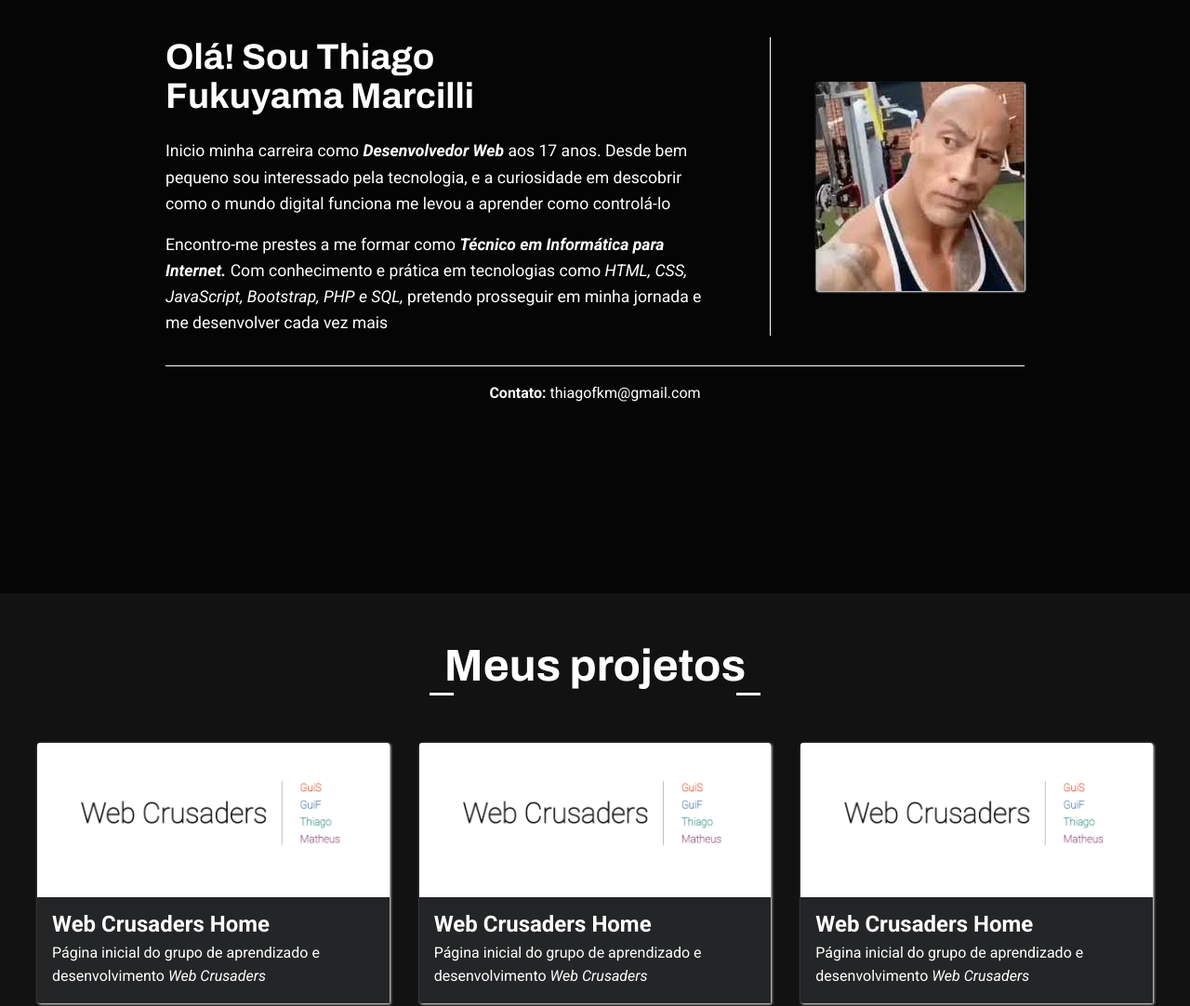
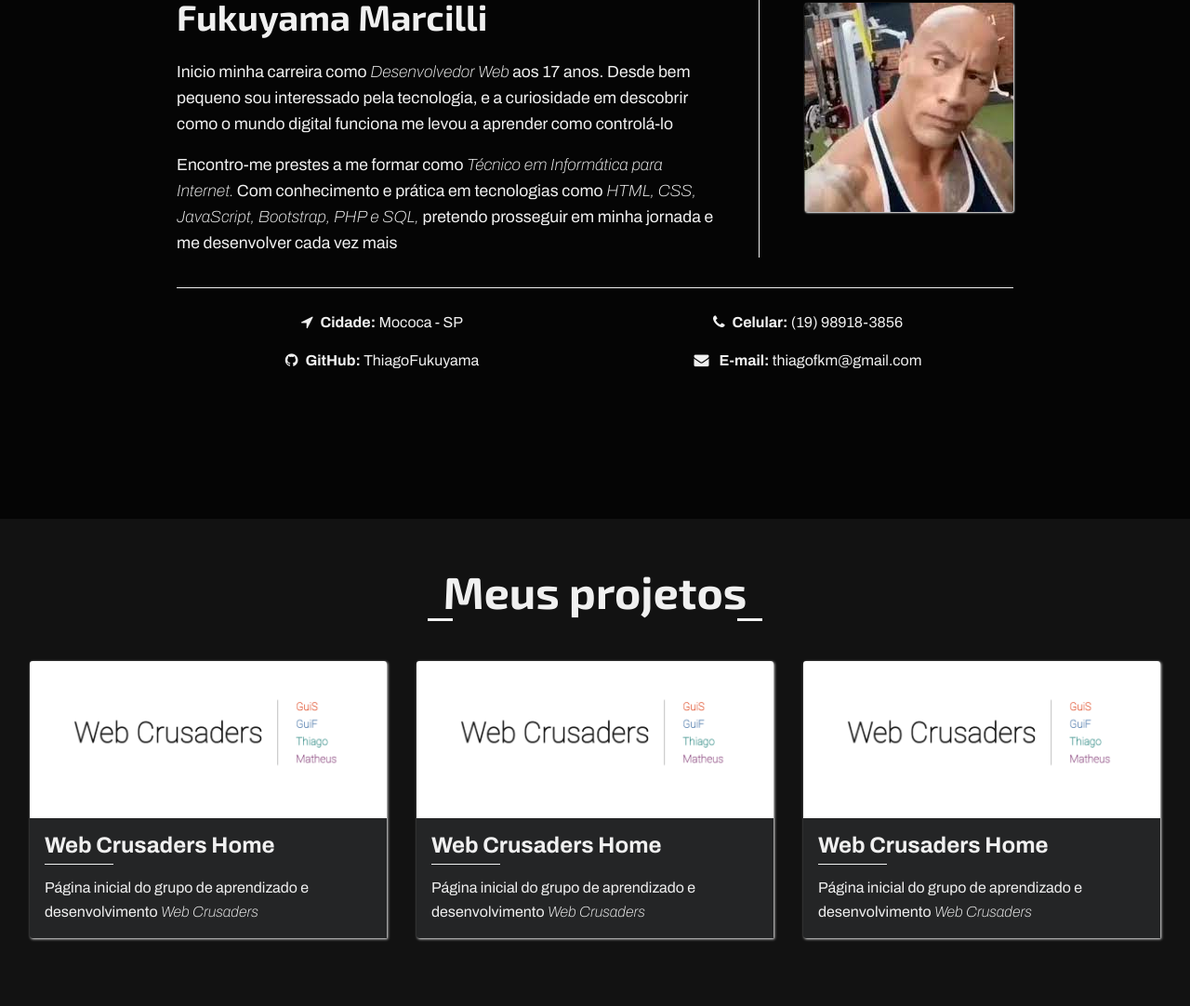
Before and after one commit to ThiagoFukuyama/old-portfolio, a plain HTML site: page index.html in a window 1280 px wide. Shown: the part 962-2044 px from the top of the page at 93% size. Drawn offline with Linux system fonts and the light colour scheme.

Commit message:
01/07/2022

```diff
--- a/assets/css/main.css
+++ b/assets/css/main.css
@@ -1,14 +1,14 @@
-@import url("https://fonts.googleapis.com/css2?family=Roboto:ital,wght@0,100;0,300;0,400;0,500;0,700;0,900;1,100;1,300;1,400;1,500;1,700;1,900&display=swap");
 @import url("https://fonts.googleapis.com/css2?family=Archivo:ital,wght@0,300;0,400;0,500;0,600;0,700;1,100&family=Lobster&family=Montserrat&display=swap");
+@import url('https://fonts.googleapis.com/css2?family=Exo+2:ital,wght@0,100;0,200;0,300;0,400;0,500;0,600;0,700;0,800;0,900;1,100;1,200;1,300;1,400;1,500;1,600;1,700;1,800;1,900&display=swap');
 
 /* -----------------------------------------
 ESTILOS GERAIS E RESETS
 ----------------------------------------- */
 
 :root {
-  --ff-primary: "Roboto", sans-serif;
-  --ff-accent: "Archivo", sans-serif;
-  --color-primary: white;
+  --ff-primary: "Archivo", sans-serif;
+  --ff-accent: "Exo 2", sans-serif;
+  --color-primary: rgb(240, 240, 240);
   --color-secondary: black;
 }
 
@@ -56,7 +56,7 @@ img {
 }
 
 section {
-  min-height: 100vh;
+  min-height: 95vh;
   min-width: 100%;
   padding-block: 2.5rem;
   padding-inline: 1.5rem;
@@ -64,22 +64,19 @@ section {
 
 .container {
   width: 100%;
-  max-width: 2000px;
+  max-width: 1600px;
   margin: 0 auto;
+}
+
+.sobre-mim .container {
+  max-width: 1000px;
 }
 
 .text-center {
   text-align: center;
 }
 
-.title {
-  position: relative;
-  font-size: clamp(2rem, 3vw, 3rem);
-  width: 50%;
-  margin-inline: auto;
-  margin-bottom: 3rem;
-  font-weight: 400;
-}
+
 
 .color-primary {
   color: var(--color-primary);
@@ -87,6 +84,10 @@ section {
 
 .color-secondary {
   color: var(--color-secondary);
+}
+
+.fa {
+  margin-right: 0.5rem !important;
 }
 
 
@@ -129,7 +130,7 @@ LAYOUT
 .meu-nome {
   position: relative;
   font-family: var(--ff-accent);
-  font-size: clamp(2.625rem, 6vw, 5rem);
+  font-size: clamp(3rem, 6vw, 5rem);
   text-transform: uppercase;
   letter-spacing: 2px;
   z-index: 3;
@@ -219,33 +220,42 @@ LAYOUT
 .btn-group {
   display: flex;
   flex-direction: column;
-  gap: 0.75rem;
+  gap: 0.5rem;
   margin-top: 1.5rem;
 }
 
 .btn {
-  width: 100%;
+  min-width: fit-content;
+  text-align: center;
+  text-transform: uppercase;
   padding-block: 0.5em;
   padding-inline: 1.25em;
-  text-align: center;
   font-family: var(--ff-accent);
   font-size: 1.1rem;
-  background-color: transparent;
-  border: 1px solid var(--color-primary);
   border-radius: 2px;
+  background-color: var(--btn-color);
+  border: 1px solid var(--btn-color);
 }
 
-.btn:hover,
-.btn:focus {
-  outline: 0;
-  text-decoration: underline;
+.btn--primary {
+  --btn-color: #7a7a7a;
+  transition: background-color 100ms ease-in,
+              border 100ms ease-in;
+}
+
+.btn--primary:hover,
+.btn--primary:focus {
+  --btn-color: #616161;
 }
 
 .btn--alt {
-  --btn-color: #7e7e7e;
+  --btn-color: transparent;
+  border: 1px solid var(--color-primary);
+}
 
-  background-color: var(--btn-color);
-  border: 1px solid var(--btn-color);
+.btn--alt:hover,
+.btn--alt:focus {
+  text-decoration: underline;
 }
 
 
@@ -261,7 +271,8 @@ LAYOUT
   display: flex;
   flex-direction: column;
   align-items: center;
-  gap: 2.5rem;
+  max-width: 900px;
+  gap: 1.5rem;
 }
 
 .sobre-mim__text {
@@ -269,7 +280,7 @@ LAYOUT
 }
 
 .sobre-mim__title {
-  font-size: clamp(1.75rem, 3vw, 3rem);
+  font-size: clamp(2rem, 3vw, 3rem);
   margin-bottom: 1.5rem;
   font-family: var(--ff-accent);
 }
@@ -285,21 +296,26 @@ LAYOUT
   box-shadow: 1px 1px 2px white;
 }
 
-.email {
-  display: flex;
-  align-items: center;
-  justify-content: center;
+.contato {
+  display: grid;
+  justify-items: center;
+  grid-template-columns: repeat(2, 1fr);
+  gap: 1rem;
+  margin-inline: auto;
   margin-top: 2rem;
-  padding-top: 1rem;
-  margin-inline: auto;
+  padding-top: 1.5rem;
   color: var(--color-primary);
-  max-width: fit-content;
+  min-width: 90%;
   border-top: 1px solid var(--color-primary);
 }
 
-.email > a:hover,
-.email > a:focus {
-  color: gray;
+.contato > * {
+  transition: color 200ms;
+}
+
+.contato > *:hover,
+.contato > *:focus {
+  color: rgb(146, 146, 146);
 }
 
 
@@ -315,7 +331,7 @@ LAYOUT
   max-width: fit-content;
   margin-inline: auto;
   margin-bottom: 2.5rem;
-  font-size: clamp(2.25rem, 4vw, 3rem);
+  font-size: clamp(2.5rem, 4vw, 3rem);
   font-family: var(--ff-accent);
 }
 
@@ -324,7 +340,7 @@ LAYOUT
   grid-template-columns: 1fr 1fr 1fr;
   width: 100%;
   gap: 2rem;
-  padding: 1rem;
+  padding: 0.5rem;
 }
 
 .card {
@@ -337,26 +353,26 @@ LAYOUT
   box-shadow: 1px 1px 3px var(--color-primary);
 }
 
-.card__backdrop {
-  opacity: 0;
-  pointer-events: none;
-  display: grid;
-  place-items: center;
+.card::before {
+  content: "";
   position: absolute;
   inset: 0;
-  width: 100%;
-  height: 100%;
-  background-color: rgba(0, 0, 0, 0.6);
-  font-size: 1.75rem;
-  font-family: var(--ff-accent);
-  transition: 250ms;
+  min-width: 100%;
+  min-height: 100%;
+  z-index: 2;
+  background-color: var(--color-secondary);
+  opacity: 0;
+  transition: opacity 400ms;
 }
 
-@media (hover: hover) {
-  .card:hover .card__backdrop {
-    opacity: 1;
-    pointer-events: all;
-  }
+.card:hover::before,
+.card:focus-within::before {
+  opacity: 0.3;
+  pointer-events: none;
+}
+
+.card > a {
+  display: block;
 }
 
 .card__img {
@@ -368,7 +384,20 @@ LAYOUT
 }
 
 .card__title {
-  margin-bottom: 0.25rem;
+  position: relative;
+  margin-bottom: 0.75rem;
+  max-width: fit-content;
+  padding-bottom: 0.5rem;
+}
+
+.card__title::before {
+  content: "";
+  position: absolute;
+  bottom: 0;
+  left: 0;
+  width: 30%;
+  height: 1px;
+  background-color: var(--color-primary);
 }
 
 
@@ -390,6 +419,13 @@ footer {
 RESPONSIVIDADE
 ----------------------------------------- */
 
+@media all and (max-width: 560px) {
+  .contato {
+    grid-template-columns: 1fr;
+    font-size: 0.925rem;
+  }
+}
+
 @media all and (min-width: 860px) {
   .btn-group {
     flex-direction: row;
@@ -402,7 +438,6 @@ RESPONSIVIDADE
 
   .sobre-mim__box {
     flex-direction: row;
-    max-width: 50%;
     margin-inline: auto;
     gap: 3rem;
   }
@@ -416,7 +451,7 @@ RESPONSIVIDADE
     border-right: 1px solid var(--color-primary);
   }
 
-  .email {
+  .contato {
     max-width: 50%;
   }
 }
@@ -427,15 +462,6 @@ RESPONSIVIDADE
   }
 }
 
-@media all and (min-width: 860px) and (max-width: 1440px) {
-  .sobre-mim__box {
-    max-width: 75%;
-  }
-
-  .email {
-    max-width: 75%;
-  }
-}
 
 @media all and (max-width: 1110px) {
   .cards-container {
--- a/index.html
+++ b/index.html
@@ -6,9 +6,14 @@
   <meta name="viewport" content="width=device-width, initial-scale=1.0" />
   <meta http-equiv="X-UA-Compatible" content="ie=edge" />
   <title>Thiago Fukuyama | Portfólio</title>
+  <!-- FONT AWESOME -->
+  <link rel="stylesheet" href="https://cdnjs.cloudflare.com/ajax/libs/font-awesome/4.7.0/css/font-awesome.css" integrity="sha512-5A8nwdMOWrSz20fDsjczgUidUBR8liPYU+WymTZP1lmY9G6Oc7HlZv156XqnsgNUzTyMefFTcsFH/tnJE/+xBg==" crossorigin="anonymous" referrerpolicy="no-referrer" />
+  <!-- FAVICON -->
   <link rel="icon" type="image/x-icon" href="favicon.png">
+  <!-- CSS -->
   <link rel="stylesheet" href="./assets/css/main.css" />
   <link rel="stylesheet" href="./assets/css/animations.css">
+  <!-- JS -->
   <script src="./assets/js/script.js" defer></script>
 </head>
 
@@ -22,17 +27,20 @@
       <div class="container">
         <div class="flex-container">
           <div class="box">
+
             <span class="glitch">
               <h1 aria-hidden="true" class="meu-nome text-center">Thiago Fukuyama</h1>
             </span>
-<!-- MEU NOME --> <h1 class="meu-nome text-center">Thiago Fukuyama</h1>
+            <!-- MEU NOME -->
+            <h1 class="meu-nome text-center">Thiago Fukuyama</h1>
             <span class="glitch">
                <h1 aria-hidden="true" class="meu-nome text-center">Thiago Fukuyama</h1>
             </span>
+
             <p class="subtitulo">Web Developer</p>
             <div class="btn-group">
-              <a href="#sobre-mim" class="btn btn--alt">Conheça-me</a>
-              <a href="#projetos" class="btn">Projetos</a>
+              <a href="#sobre-mim" class="btn btn--primary">SOBRE MIM</a>
+              <a href="#projetos" class="btn btn--alt">Projetos</a>
             </div>
           </div>
         </div>
@@ -62,12 +70,14 @@
               vez mais
             </p>
           </div>
-          <img src="./assets/img/placeholder-2.jpg" alt="Eu mesmo" class="sobre-mim__img" data-animate="slidesLeft" />
+          <img src="./assets/img/placeholder-2.jpg" alt="Imagem de Thiago" class="sobre-mim__img" data-animate="slidesLeft" />
         </div>
-        <span class="email text-center" data-animate="slidesUp">
-          <a href="mailto: thiagofkm@gmail.com">
-            <strong>Contato:</strong> thiagofkm@gmail.com</a>
-        </span>
+        <div class="contato" data-animate="slidesUp">
+          <span><strong><i class="fa fa-location-arrow" aria-hidden="true"></i>Cidade:</strong> Mococa - SP</span>
+          <a href="tel: +5519989183856"><strong><i class="fa fa-phone" aria-hidden="true"></i>Celular:</strong> (19) 98918-3856</a>
+          <a href="https://github.com/ThiagoFukuyama" target="_blank"><strong><i class="fa fa-github" aria-hidden="true"></i>GitHub:</strong> ThiagoFukuyama</a>
+          <a href="mailto: thiagofkm@gmail.com"><strong><i class="fa fa-envelope" aria-hidden="true"></i> E-mail:</strong> thiagofkm@gmail.com</a>
+        </div>
       </div>
     </section>
 
@@ -77,7 +87,7 @@
         <h1 class="projetos__title text-center" data-animate="slidesDown">Meus projetos</h1>
         <div class="cards-container" id="cards-container" data-animate-children>
           <div class="card">
-            <a href="https://darkeyebr.github.io/ESCOLA/index.html" target="_blank">
+            <a href="https://escola.stardustcrusaders.repl.co" target="_blank">
               <img src="./assets/img/cards-img/web-crusaders.png" alt="Web Crusaders Home" class="card__img" />
               <div class="card__body">
                 <h2 class="card__title">Web Crusaders Home</h2>
@@ -86,14 +96,11 @@
                   <em>Web Crusaders</em>
                 </p>
               </div>
-              <div class="card__backdrop">
-                <span>Visitar</span>
-              </div>
             </a>
           </div>
 
           <div class="card">
-            <a href="https://darkeyebr.github.io/ESCOLA/index.html" target="_blank">
+            <a href="https://escola.stardustcrusaders.repl.co" target="_blank">
               <img src="./assets/img/cards-img/web-crusaders.png" alt="Web Crusaders Home" class="card__img" />
               <div class="card__body">
                 <h2 class="card__title">Web Crusaders Home</h2>
@@ -102,14 +109,11 @@
                   <em>Web Crusaders</em>
                 </p>
               </div>
-              <div class="card__backdrop">
-                <span>Visitar</span>
-              </div>
             </a>
           </div>
 
           <div class="card">
-            <a href="https://darkeyebr.github.io/ESCOLA/index.html" target="_blank">
+            <a href="https://escola.stardustcrusaders.repl.co" target="_blank">
               <img src="./assets/img/cards-img/web-crusaders.png" alt="Web Crusaders Home" class="card__img" />
               <div class="card__body">
                 <h2 class="card__title">Web Crusaders Home</h2>
@@ -117,9 +121,6 @@
                   Página inicial do grupo de aprendizado e desenvolvimento
                   <em>Web Crusaders</em>
                 </p>
-              </div>
-              <div class="card__backdrop">
-                <span>Visitar</span>
               </div>
             </a>
           </div>
```
